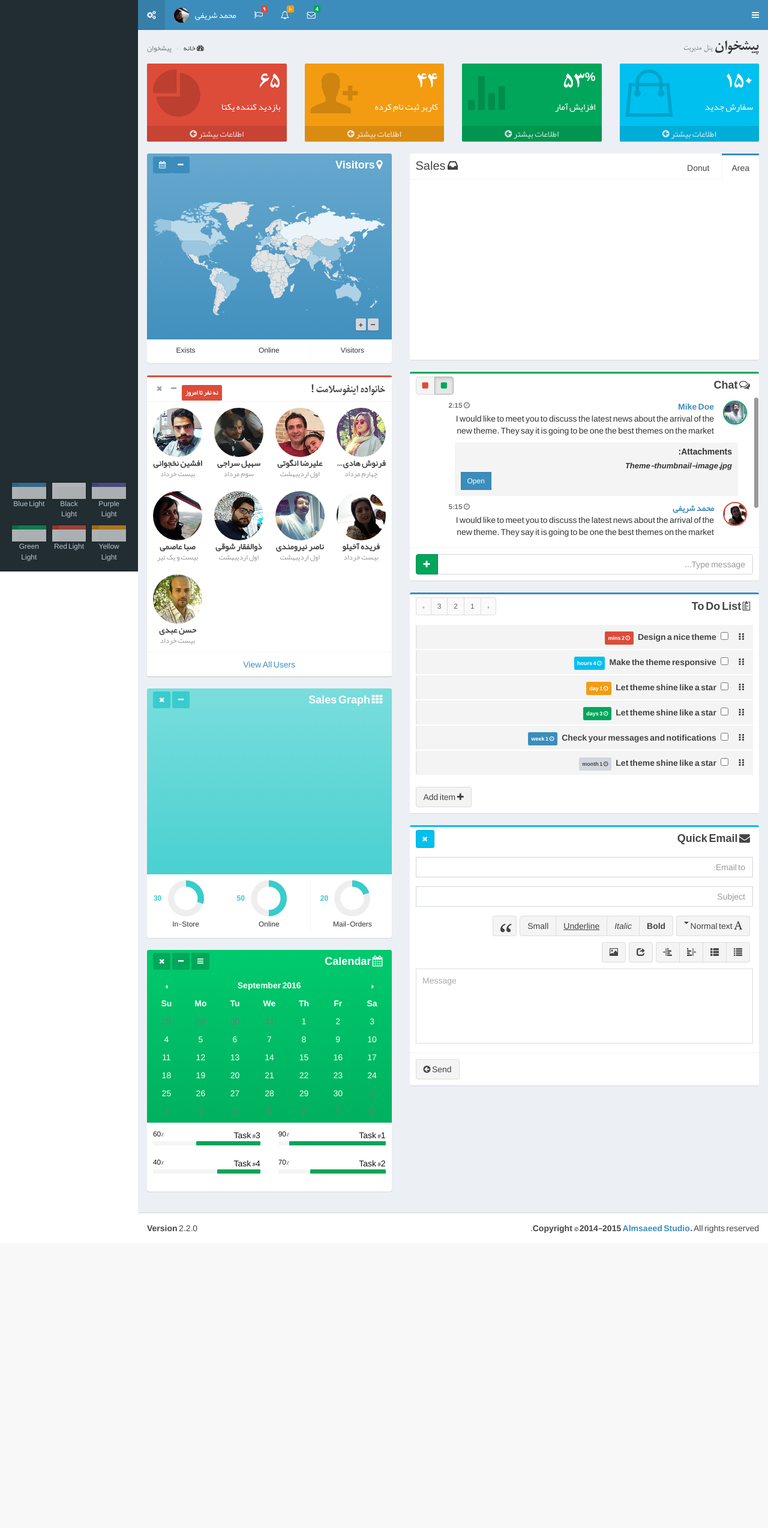
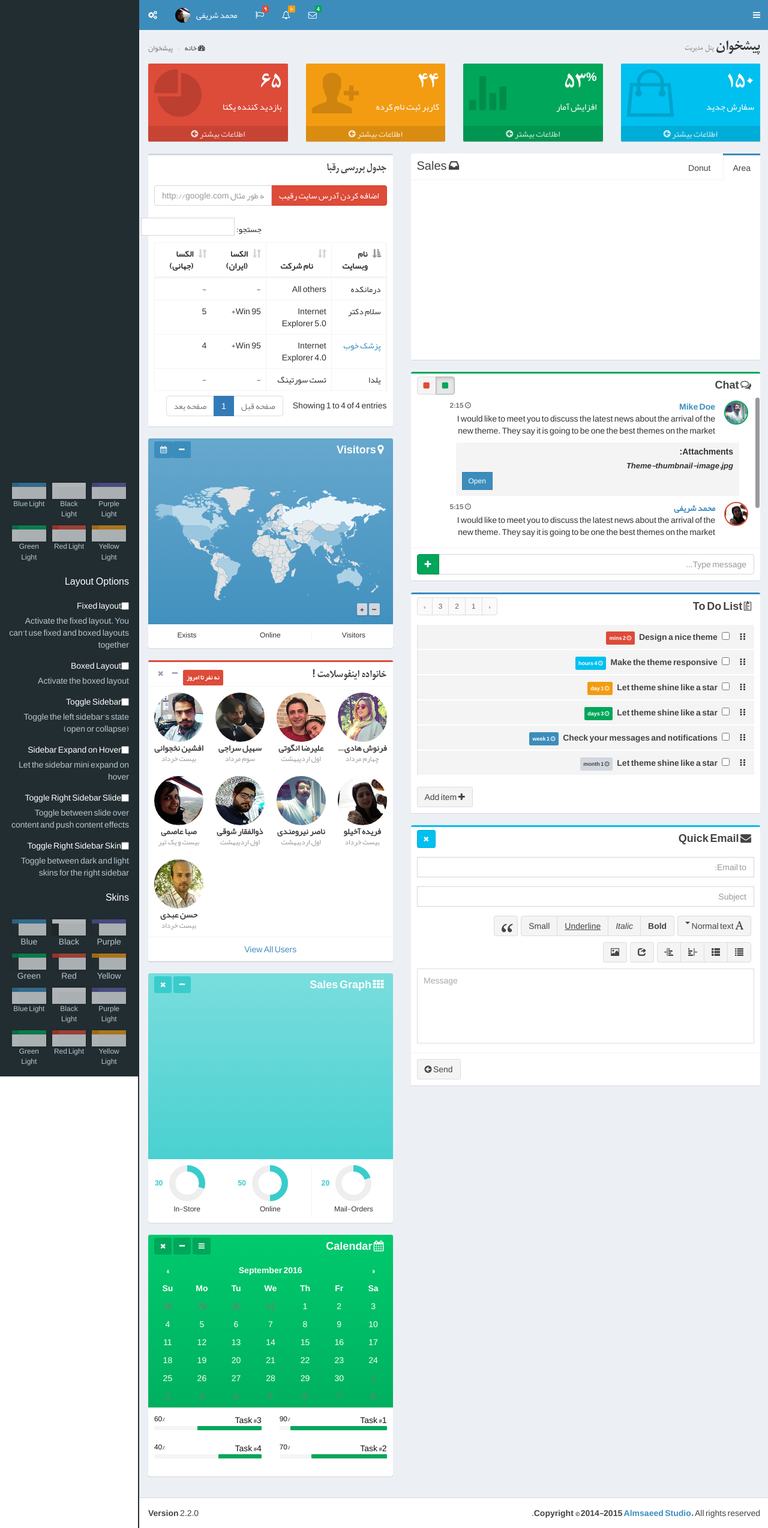
Before and after one commit to drna3r/IS-Dashboard, a PHP site: page / in a window 1280 px wide; the page is wider, and only the part inside the window is pictured. Shown: that part at 60% size. Before the commit the page ends 2056 px from the top of that part, so only its background shows below. Run offline with PHP 8.4, Linux system fonts and the light colour scheme; some libraries are stand-ins or nearby versions.

Commit message:
استایل جدول رقبا
استایل جدول رقبا با استفاده از یکی از کتابخانه جدول بوت استرپ به صفحه
اصلی اضافه شد.

```diff
--- a/index.php
+++ b/index.php
@@ -21,6 +21,8 @@
     <link rel="stylesheet" href="plugins/iCheck/flat/blue.css">
     <!-- Morris chart -->
     <link rel="stylesheet" href="plugins/morris/morris.css">
+	<!-- DataTables -->
+    <link rel="stylesheet" href="plugins/datatables/dataTables.bootstrap.css">
     <!-- jvectormap -->
     <link rel="stylesheet" href="plugins/jvectormap/jquery-jvectormap-1.2.2.css">
     <!-- Date Picker -->
@@ -755,6 +757,60 @@
             <!-- right col (We are only adding the ID to make the widgets sortable)-->
             <section class="col-lg-5 connectedSortable">
 
+		<!-- جدول بررسی رقبا -->
+              <div class="box">
+                <div class="box-header">
+                  <h3 class="box-title">جدول بررسی رقبا</h3>
+                </div><!-- /.box-header -->
+                <div class="box-body">
+                  <div class="input-group">
+                    <div class="input-group-btn">
+                      <button type="button" class="btn btn-danger">اضافه کردن آدرس سایت رقیب</button>
+                    </div><!-- /btn-group -->
+                    <input type="text" class="form-control" placeholder="http://google.com به طور مثال" style="text-align:left;direction:ltr;">
+                  </div><!-- /input-group -->
+				<br>
+                  <table id="example2" class="table table-bordered table-hover">
+                    <thead>
+                      <tr>
+                        <th>نام وبسایت</th>
+						<th>نام شرکت</th>
+                        <th>الکسا (ایران)</th>
+                        <th>الکسا (جهانی)</th>
+                      </tr>
+                    </thead>
+                    <tbody>
+                      <tr>
+                        <td><a href="http://google.com">پزشک خوب</a></td>
+                        <td>Internet
+                          Explorer 4.0</td>
+                        <td>Win 95+</td>
+                        <td> 4</td>
+                      </tr>
+                      <tr>
+                        <td>سلام دکتر</td>
+                        <td>Internet
+                          Explorer 5.0</td>
+                        <td>Win 95+</td>
+                        <td>5</td>
+                      </tr>
+                      <tr>
+                        <td>درمانکده</td>
+                        <td>All others</td>
+                        <td>-</td>
+                        <td>-</td>
+                      </tr>
+					  <tr>
+                        <td>یلدا</td>
+                        <td>تست سورتینگ</td>
+                        <td>-</td>
+                        <td>-</td>
+                      </tr>
+                    </tbody>
+                  </table>
+                </div><!-- /.box-body -->
+              </div><!-- /.box -->
+
               <!-- Map box -->
               <div class="box box-solid bg-light-blue-gradient">
                 <div class="box-header">
@@ -1180,5 +1236,43 @@
     <script src="dist/js/pages/dashboard.js"></script>
     <!-- AdminLTE for demo purposes -->
     <script src="dist/js/demo.js"></script>
+
+
+
+
+	    <!-- Bootstrap 3.3.4 -->
+    <script src="bootstrap/js/bootstrap.min.js"></script>
+    <!-- DataTables -->
+    <script src="plugins/datatables/jquery.dataTables.min.js"></script>
+    <script src="plugins/datatables/dataTables.bootstrap.min.js"></script>
+    <!-- SlimScroll -->
+    <script src="plugins/slimScroll/jquery.slimscroll.min.js"></script>
+    <!-- FastClick -->
+    <script src="plugins/fastclick/fastclick.min.js"></script>
+    <!-- AdminLTE for demo purposes -->
+    <script src="dist/js/demo.js"></script>
+    <!-- page script -->
+    <script>
+      $(function () {
+        $("#example1").DataTable();
+        $('#example2').DataTable({
+			"paging": true,
+			"lengthChange": false,
+			"searching": true,
+			"ordering": true,
+			"info": true,
+			"autoWidth": false,
+			 "language": {
+				"info": "Showing _START_ to _END_ of _TOTAL_ entries",
+				"search": " جستجو: ",
+				"paginate": {
+					"next": "صفحه بعد",
+					"previous": "صفحه قبل"
+				}
+			  }
+        });
+      });
+    </script>
+
   </body>
 </html>
```
